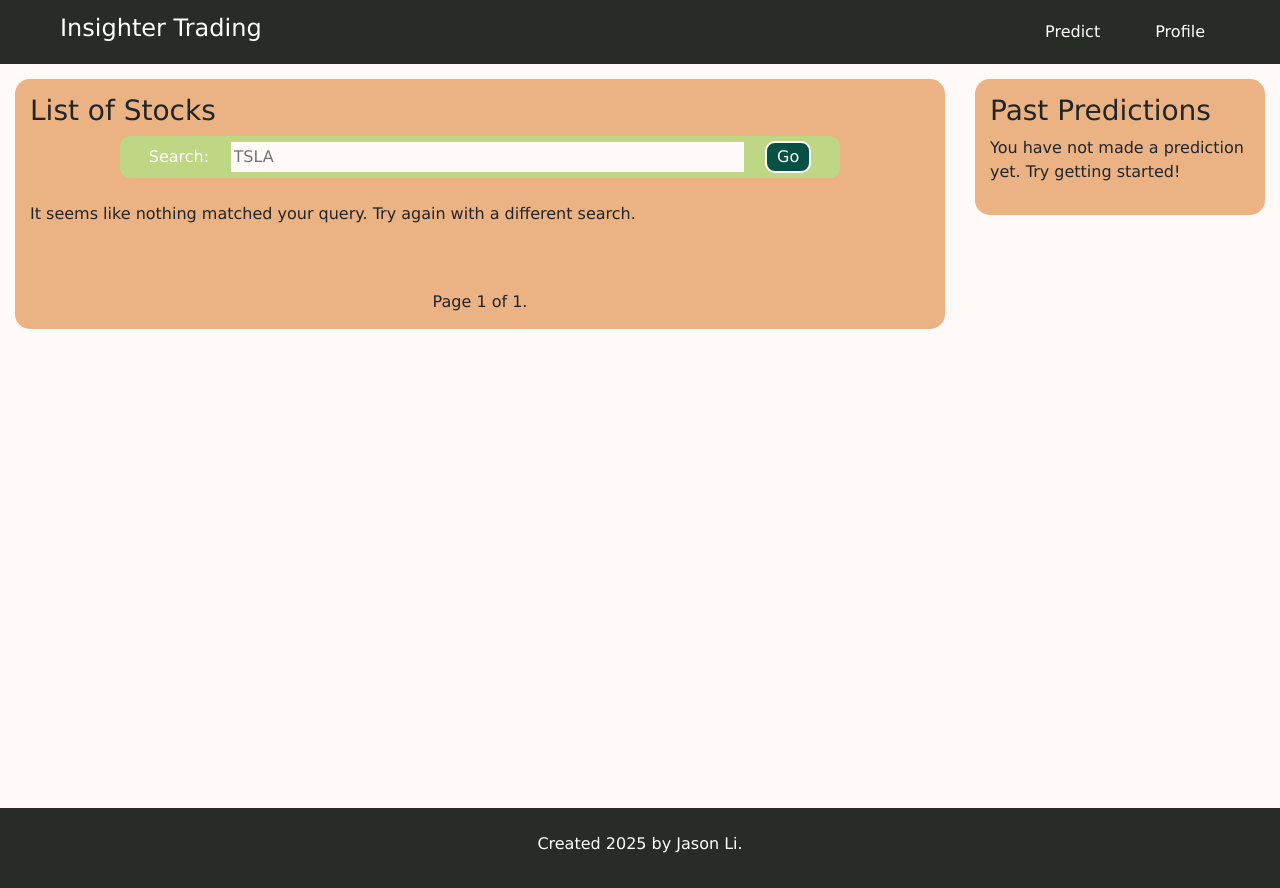
After one commit to JasonLi14/Insighter_Trading, a Django app: page /accounts/predict/1/1 in a window 1280 px wide. The commit adds this page. Run offline with Django 5.2, Linux system fonts and the light colour scheme; the visitor is signed in with stand-in values (Sample User, id 1); some libraries are stand-ins or nearby versions.

Commit message:
You can now search up stocks

```diff
--- a/accounts/admin.py
+++ b/accounts/admin.py
@@ -2,7 +2,7 @@ from django.contrib import admin
 from django.contrib.auth.admin import UserAdmin
 
 from .forms import CustomUserCreationForm, CustomUserChangeForm
-from .models import CustomUser
+from .models import *
 
 class CustomUserAdmin(UserAdmin):
     add_form = CustomUserCreationForm
@@ -10,4 +10,8 @@ class CustomUserAdmin(UserAdmin):
     model = CustomUser
     list_display = ["email", "username",]
 
+
+# Register my models
 admin.site.register(CustomUser, CustomUserAdmin)
+admin.site.register(allPredictions)
+admin.site.register(stocks)
--- a/accounts/algorithms/ajax_functions.py
+++ b/accounts/algorithms/ajax_functions.py
@@ -1,6 +1,7 @@
 # This page is for creating functions that will be accessed by jquery
 from django.http import HttpRequest  # For datatyping
 from django.http import HttpResponse  # For datatyping
+from django.core.paginator import Paginator
 
 from . import stock_graph as graphing
 
--- a/accounts/algorithms/get_data.py
+++ b/accounts/algorithms/get_data.py
@@ -1,6 +1,7 @@
 import yfinance as yf
 import pandas as pd
 
+from accounts.models import stocks
 
 def getHistory(ticker: str, period: int = 3) -> pd.DataFrame:
     # Convert int to a period
@@ -22,7 +23,7 @@ def getHistory(ticker: str, period: int = 3) -> pd.DataFrame:
             time = "1y"
 
     ticker_obj = yf.Ticker(ticker)
-    company_name = ticker_obj.get_info()['longName']
+    company_name = stocks.objects.filter(ticker=ticker).values()[0]["name"]
     fast_info = ticker_obj.get_fast_info()
     history = ticker_obj.history(period=time, interval=interval)["Close"]
     history = history.tz_convert(None)
--- a/accounts/forms.py
+++ b/accounts/forms.py
@@ -55,3 +55,10 @@ class predictionForm(forms.Form):
     def __init__(self, attrs={"step": 0.25, "min": -5, "max": 5}, *args, **kwargs):  # Allow other attributes
         super().__init__(*args, **kwargs)
         self.fields['change'] = forms.FloatField(widget=rangeInputWidget(attrs=attrs))
+
+
+class searchForm(forms.Form):
+    prompt = forms.CharField(label='',
+                             max_length=100,
+                             widget=forms.TextInput(
+                                attrs={"class": "search_input", "name": "search", "placeholder": "TSLA"}),)
--- a/accounts/static/css/main.css
+++ b/accounts/static/css/main.css
@@ -33,10 +33,13 @@
   display: table;
 }
 
+html {
+  font-family: verdana;
+  font-size: 16px;
+}
+
 body {
   background-color: var(--bkg-color);
-  font-family: verdana;
-  min-height: 100%;
 }
 
 .footer {
@@ -52,11 +55,14 @@ body {
   justify-content: space-between;
 }
 
-.graph_container {
+/* Regular Container */
+.generic_container {
+  border-radius: 15px;
   background-color: var(--section-color);
-  border-radius: 15px;
   padding: 15px;
 }
+
+/* View Stock */
 
 .stock_r_col {
   display: flex;
@@ -72,16 +78,31 @@ body {
 
 .stock_info table {
   table-layout: fixed;
+  width: 100%;
 }
 
 .stock_info td {
   padding: 1%;
 }
 
+/* Predictions Bar */
 .predictions_bar {
-  background-color: var(--section-color);
   width: 100%;
   border-radius: 15px;
+  padding: 15px;
+}
+
+.predictions_bar table {
+  table-layout: auto;
+  width: 100%;
+}
+
+tr:hover {
+  box-shadow: 0 0 15px var(--highlight-color);
+}
+
+.predictions_bar td {
+  padding: 1%;
 }
 
 .basic_button {
@@ -96,12 +117,22 @@ body {
   border-radius: 10px;
 }
 
+.basic_button:hover {
+  box-shadow: 0 0 15px var(--highlight-color);
+  color: white;
+}
+
 .v_centered {  /* For vertically centering elements */
   position: absolute;
   align-items: center;
   top: 50%;
   transform: translateY(-50%);
   -ms-transform: translateY(-50%);
+}
+
+.h_centered {
+  margin-left: auto;
+  margin-right: auto;
 }
 
 /* --- DROPDOWN BUTTON --- */
@@ -203,3 +234,42 @@ body {
   background: var(--interact-color);
   cursor: pointer;
 }
+
+/* Stocks List */
+.stock_entry {
+  width: 100%;
+  margin-top: 5px;
+  margin-bottom: 5px;
+}
+
+.step_links_container {
+  text-align: center;
+}
+
+.step_links {
+  display: inline-block;
+  width: 100%;
+}
+
+/* Search Bar */
+.search_bar {
+  width: 80%;
+  display: flex;
+  align-items: center;
+  justify-content: space-around;
+}
+
+.search_input {
+  width: 75%;
+  border: 0;
+  background-color: var(--bkg-color);
+  padding: 3px;
+}
+
+.search_bar input[type="submit"] {
+  border: 2px solid var(--bkg-color);
+  padding: 2px 10px;
+  border-radius: 10px;
+  color: white;
+  background-color: var(--highlight-color);
+}
--- a/accounts/urls.py
+++ b/accounts/urls.py
@@ -7,4 +7,5 @@ urlpatterns = [
     path("signup/", views.SignUpView.as_view(), name="signup"),
     path("view_stock/<str:ticker>/<str:prediction>", views.viewStocks, name="view_stock"),
     path("home", views.home, name="home"),
+    path("predict/<int:page_number>/<str:search>", views.stocksList, name="predict"),
 ]
--- a/accounts/views.py
+++ b/accounts/views.py
@@ -1,15 +1,30 @@
+# accounts/views.py
+
 # Other libraries
 from datetime import date, datetime
 
-# accounts/views.py
+# Django
 from django.urls import reverse_lazy
 from django.views.generic.edit import CreateView
 from django.template import loader
 from django.http import HttpResponse, HttpRequest
 from django.http import HttpResponseRedirect  # For reloading
 from django.contrib.auth.decorators import login_required  # for pages that need logging in
+
+# For creating user
 from .forms import CustomUserCreationForm
 from .forms import predictionForm  # Our prediction form to create predictions
+from .forms import searchForm
+
+# For error handling
+from django.db import IntegrityError
+from django.contrib import messages  # For giving warning messages
+
+# For paginating
+from django.core.paginator import Paginator
+
+# For searching
+from django.db.models import Q
 
 # From our algorithms
 from .algorithms import stock_graph as graphing
@@ -17,6 +32,7 @@ from .algorithms import utility
 
 # From our models
 from .models import allPredictions
+from .models import stocks
 
 # From our queries
 from . import queries
@@ -26,12 +42,32 @@ class SignUpView(CreateView):
     success_url = reverse_lazy("login")
     template_name = "registration/signup.html"
 
-
 @login_required(login_url='/accounts/login/')
 def viewStocks(request: HttpRequest, ticker, prediction):  # To view and predict stocks
     template = loader.get_template("view_stock.html")
-    # Template context date
-    graph, stock_info = graphing.createStockGraph(ticker, 1)
+
+    # Unsuccessful context
+    fail_context: dict = {'title': 'View Stock',
+            'success': False,
+            'ticker': ticker,
+            'bar_plot': None,
+            'stock_info': None,
+            'pred_dates': None,
+            'chosen_date': prediction,
+            'form': None,
+            'predictions_list': queries.userPredictions(request.user)}
+
+    # Get data and catch errors with yfinance
+    try:
+        graph, stock_info = graphing.createStockGraph(ticker, 1)
+        if stock_info['lastPrice'] is None:
+            print("YFinance may not have the stock", ticker)
+            return HttpResponse(template.render(fail_context, request))
+    except KeyError:
+        print("YFinance could not get the info for", ticker)
+        return HttpResponse(template.render(fail_context, request))
+
+    # Make a new_info dictionary
     new_info = utility.roundDict(stock_info, 2)
 
     # Find prediction dates
@@ -41,16 +77,6 @@ def viewStocks(request: HttpRequest, ticker, prediction):  # To view and predict
     if prediction == "0":
         prediction = prediction_dates[0]
 
-
-    # Context for the view
-    context: dict = {'title': 'View Stock',
-                     'ticker': ticker,
-                     'bar_plot': graph,
-                     'stock_info': new_info,
-                     'pred_dates': prediction_dates,
-                     'chosen_date': prediction,
-                     'predictions_list': queries.userPredictions(request.user)}
-
     # Set the maximum of the range to be dynamic
     range_change = round(float(new_info["lastPrice"]) * 0.2 * 4) / 4
     form_attrs = {
@@ -59,32 +85,45 @@ def viewStocks(request: HttpRequest, ticker, prediction):  # To view and predict
         "max": range_change
     }
 
+    # Context for the view
+    context: dict = {'title': 'View Stock',
+                     'success': True,
+                     'ticker': ticker,
+                     'bar_plot': graph,
+                     'stock_info': new_info,
+                     'pred_dates': prediction_dates,
+                     'chosen_date': prediction,
+                     'predictions_list': queries.userPredictions(request.user)}
+
     # Processing prediction form
     if request.method == "POST":
         # Fill the form with information from the post request
         form = predictionForm(data=request.POST, attrs=form_attrs)
         # check if form is valid
         if form.is_valid():
-            # Extract the change value
-            prediction_change = form.cleaned_data["change"]
-            # Get the user
-            prediction_user = request.user
-            # Get the ticker
-            prediction_ticker = ticker
-            # Get the end date of the prediction
-            prediction_end_date = datetime.strptime(prediction, "%Y-%m-%d").date()
-            # Get the current date
-            prediction_curr_date = date.today()
-            # Make a new predictions object
-            new_prediction = allPredictions(
-                ticker=prediction_ticker,
-                user=prediction_user,
-                predict_date=prediction_curr_date,
-                end_date=prediction_end_date,
-                change=prediction_change
-            )
-            new_prediction.save()
-            # reload
+            try:
+                # Extract the change value
+                prediction_value = form.cleaned_data["change"] + float(new_info["lastPrice"])
+                # Get the user
+                prediction_user = request.user
+                # Get the ticker
+                prediction_ticker = ticker
+                # Get the end date of the prediction
+                prediction_end_date = prediction
+                # Get the current date
+                prediction_curr_date = date.today()
+                # Make a new predictions object
+                new_prediction = allPredictions(
+                    ticker=prediction_ticker,
+                    user=prediction_user,
+                    predict_date=prediction_curr_date,
+                    end_date=prediction_end_date,
+                    end_value=prediction_value
+                )
+                new_prediction.save()
+            except IntegrityError:
+                messages.warning(request, "You cannot make duplicate predictions. ")
+                print("Something bad happened")
             return HttpResponseRedirect(request.path_info)
     else:
         form = predictionForm(attrs=form_attrs, auto_id=False)
@@ -98,3 +137,34 @@ def home(request):  # Profile page
     template = loader.get_template("home.html")
     context = {"user": request.user}
     return HttpResponse(template.render(context, request))
+
+
+@login_required(login_url='/accounts/login/')
+def stocksList(request, page_number:int, search:str="search="):
+    template = loader.get_template("stocks_list.html")
+    if request.method == "POST":   # user is searching
+        search_form = searchForm(request.POST)
+        if search_form.is_valid():  # Form is valid
+            # Get the search prompt
+            new_prompt = "search=" + search_form.cleaned_data["prompt"]
+            # Redirect with new search prompt
+            return HttpResponseRedirect(f"/accounts/predict/1/{new_prompt}")
+        else:
+            return HttpResponseRedirect(request.path_info)
+    else:
+        search_query=search[7:]
+        pages_object = Paginator(stocks.objects
+                                 .filter(Q(ticker__icontains=search_query) | Q(name__icontains=search_query))
+                                 .order_by('ticker').values(), 25)
+        # Get to the current page
+        page_obj = pages_object.get_page(page_number)
+
+        # Get the  context
+        context = {'predictions_list': queries.userPredictions(request.user),
+                'page_object': page_obj,
+                'show_back': False,
+                'prompt': search,
+                'prompt_partial': search_query,
+                'search_form': searchForm}
+
+        return HttpResponse(template.render(context, request))
--- a/templates/base.html
+++ b/templates/base.html
@@ -10,6 +10,7 @@ integrity="sha384-1BmE4kWBq78iYhFldvKuhfTAU6auU8tT94WrHftjDbrCEXSU1oBoqyl2QvZ6jI
 <head>
   <meta charset="utf-8">
   <title>Insighter - {% block title %} {% endblock %}</title>
+  <link rel="icon" href="{% static 'images/favicon.ico' %}">
 </head>
 <body>
   <!-- =========== NAVBAR =========== -->
@@ -18,7 +19,7 @@ integrity="sha384-1BmE4kWBq78iYhFldvKuhfTAU6auU8tT94WrHftjDbrCEXSU1oBoqyl2QvZ6jI
         <div id="logo">Insighter Trading</div>
         <nav>
             <ul class="nav-links">
-                <li><a href="#">Predict</a></li>
+                <li><a href="{% url 'predict' page_number=1 search='search=' %}">Predict</a></li>
                 <li><a href="{% url 'home' %}">Profile</a></li>
             </ul>
         </nav>
--- a/templates/predictions.html
+++ b/templates/predictions.html
@@ -1,10 +1,28 @@
 
 
-<div class="predictions_bar">
-<p>View your predictions so far: </p>
+<div class="predictions_bar generic_container">
+    <h3>Past Predictions</h3>
+    {% if predictions_list %}
+        <p>View your predictions so far: </p>
 
-{% for prediction in predictions_list %}
-<li>prediction</li>
-{% endfor %}
+        <table>
+            <tr>
+                <th>Stock</th>
+                <th>End Value</th>
+                <th>End Date</th>
+            </tr>
+            {% for prediction in predictions_list %}
+            <tr>
+                <td>{{ prediction.ticker }}</td>
+                <td>{{ prediction.end_value }}</td>
+                <td>{{ prediction.end_date }}</td>
+            </tr>
+            {% endfor %}
+        </table>
+        <br>
+        <a href="" class="basic_button">Past Predictions</a>
+    {% else %}
+        <p>You have not made a prediction yet. Try getting started! </p>
+    {% endif %}
 
 <div>
--- /dev/null
+++ b/templates/stocks_list.html
@@ -0,0 +1,76 @@
+{% extends "base.html" %}
+
+{% block title %}Predict Stocks{% endblock %}
+
+{% block content %}
+<!--View past predictions-->
+<div style="width: 100%">
+    <div class="col-9">
+        <div class="generic_container">
+            <h3>List of Stocks</h3>
+            <!-- search bar -->
+            <form action="" method="post">
+                <div class="basic_button search_bar h_centered">
+                    {% csrf_token %}
+                    <label for="prompt">Search: </label>
+                    {{ search_form.prompt }}
+                    <input type="submit" value="Go">
+                </div>
+            </form>
+
+            <br>
+
+            {% if prompt_partial %}
+
+            <br>
+            <h3>Search results for {{prompt_partial}}:</h3>
+            <a class="basic_button" href="{% url 'predict' page_number=1 search='search=' %}">Reset Search</a>
+            <br>
+            <br>
+
+            {% endif %}
+
+            {% if page_object %}
+                {% for stock in page_object %}
+                <a class="basic_button stock_entry" href="{% url 'view_stock' ticker=stock.ticker prediction=0 %}">
+                    <p>
+                        <span style="float:left;">
+                            <b>{{ stock.ticker }}</b> - {{ stock.name }}
+                        </span>
+                        <span style="float:right;">
+                            Exchange: {{ stock.exchange }}
+                        </span>
+                    </p>
+                </a>
+                {% endfor %}
+            {% else %}
+            <p>It seems like nothing matched your query. Try again with a different search.</p>
+            {% endif %}
+            <br>
+            <br>
+            <div class="step_links_container">
+                <span class="step_links">
+                    {% if page_object.has_previous %}
+                        <a class="basic_button" href="{% url 'predict' page_number='1' search=prompt %}">&laquo; First</a>
+                        <a class="basic_button" href="{% url 'predict' page_number=page_object.previous_page_number search=prompt %}">Previous</a>
+                    {% endif %}
+
+                    <span class="">
+                        Page {{ page_object.number }} of {{ page_object.paginator.num_pages }}.
+                    </span>
+
+                    {% if page_object.has_next %}
+                        <a class="basic_button" href="{% url 'predict' page_number=page_object.next_page_number search=prompt %}">Next</a>
+                        <a class="basic_button" href="{% url 'predict' page_number=page_object.paginator.num_pages search=prompt %}">Last &raquo;</a>
+                    {% endif %}
+                </span>
+            </div>
+
+        </div>
+        <!-- Links to other pages -->
+    </div>
+    <div class="col-3">
+        {% include "predictions.html" %}
+    </div>
+</div>
+{% endblock %}
```
Also changed, not shown: accounts/algorithms/utility.py (+16 -1 lines), accounts/models.py (+8 -3 lines), accounts/queries.py (+7 -3 lines), templates/home.html (+15 -6 lines), templates/view_stock.html (+19 -4 lines), accounts/algorithms/__init__.py (added), accounts/migrations/0006_rename_change_allpredictions_end_value.py (added), accounts/migrations/0007_stocks_alter_allpredictions_ticker.py (added), accounts/static/images/Favicon.ico (added), accounts/static/stock_info.csv.
